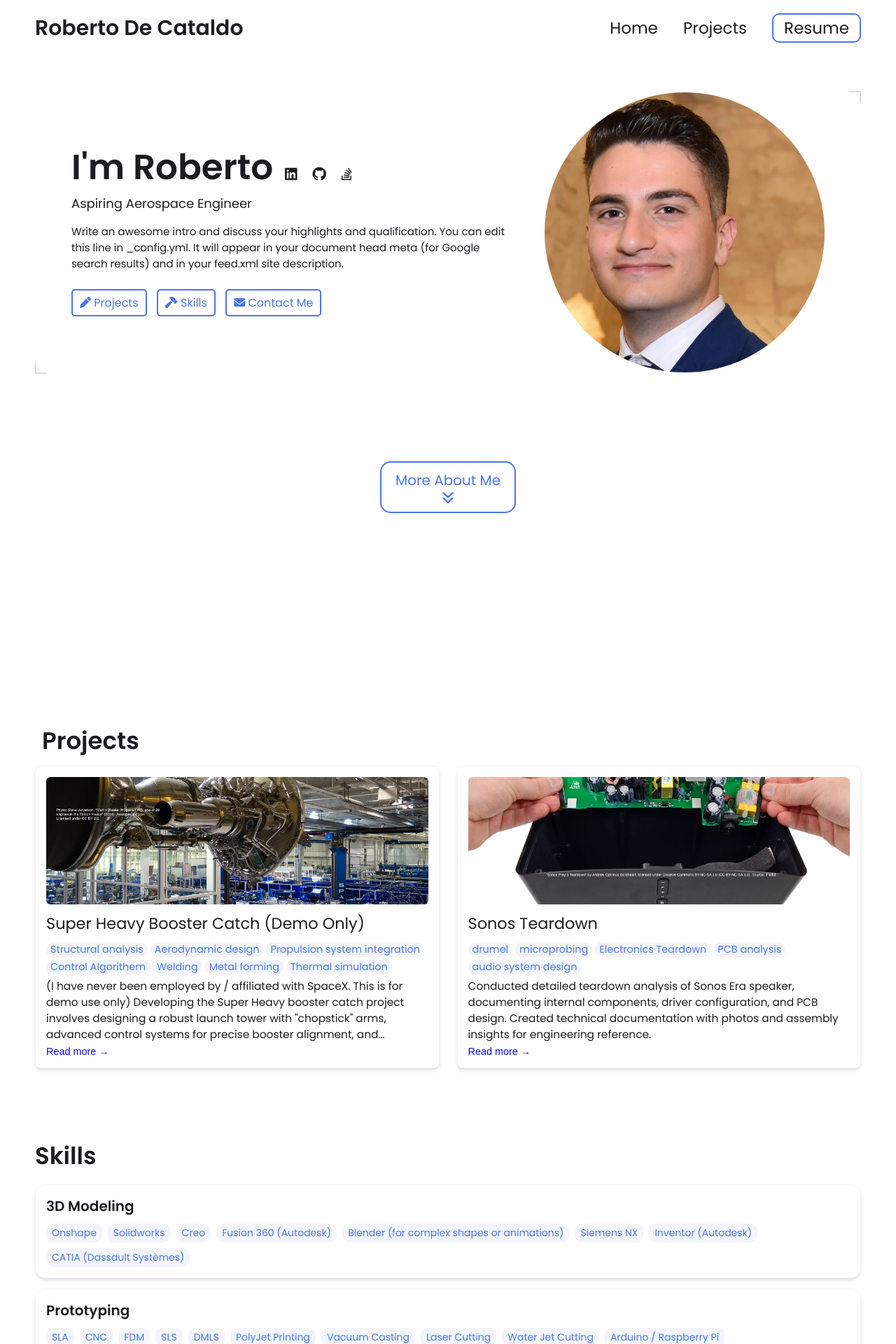
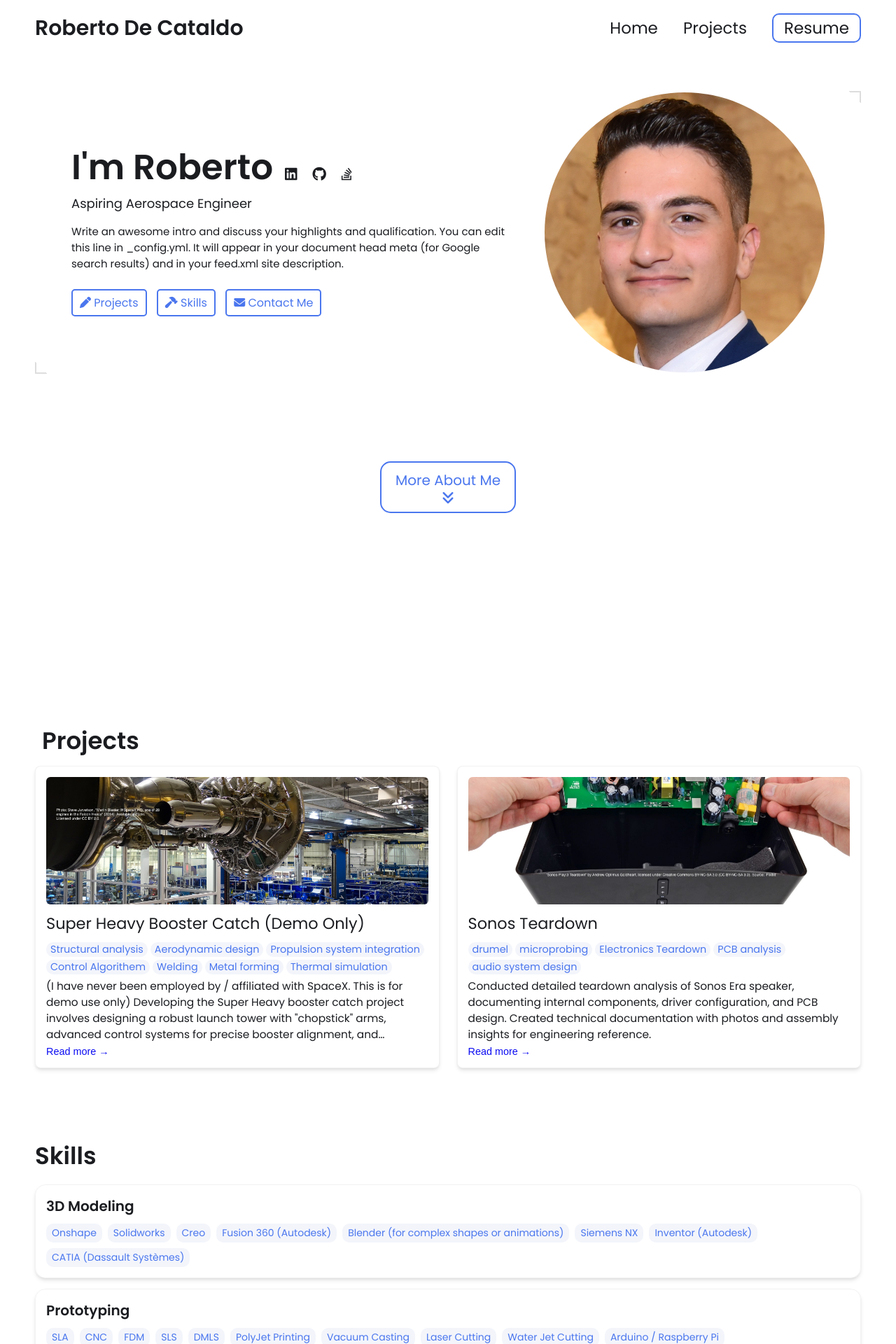
Before and after one commit to rdecata/rdecata.github.io, a Jekyll site: the page built from index.html, in a window 1280 px wide. Shown: the top 1920 px of the page at 70% size. Built offline with Jekyll 4.4.1, drawn with Linux system fonts in a browser that asks for light colours.

Commit message:
Update _config.yml

```diff
--- a/_config.yml
+++ b/_config.yml
@@ -20,7 +20,7 @@ description: >- # dont remove this line. this will ignore all new lines until th
   Google search results) and in your feed.xml site description.
 
 # Place your profile image in /assets/images/profile-image/folder and edit the file name
-profile_image: ./assets/images/profile-image/IMG_7124.JPG
+profile_image: ./assets/images/profile-image/Headshot.JPG
 
 
 # Link your resume
```
